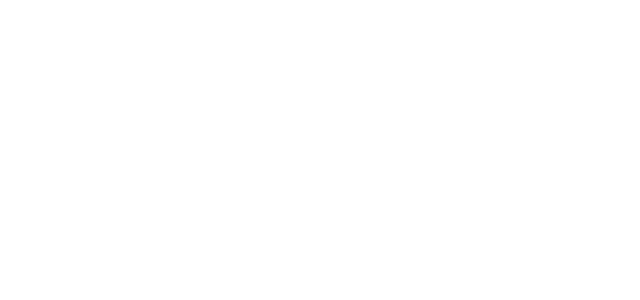
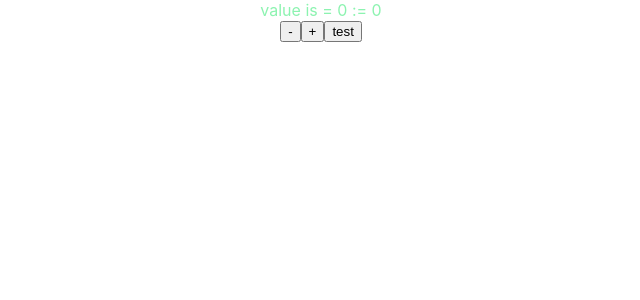
Before and after one commit to mohamadalkhbbaz/SsadaSadaaFE, a React (Create React App) app in the folder front/: page / in a window 1280 px wide. Shown: the top 300 px of the page, without its empty margins (319-959 px from the left). Built offline with nearby package versions, Linux system fonts and the light colour scheme.

Commit message:
useMemo_intial

```diff
--- a/front/src/App.js
+++ b/front/src/App.js
@@ -1,4 +1,6 @@
 import './App.css';
+// import UseMemoEx from './components/UseMemoEx';
+import UseMemoEx2 from './components/UseMemoEx';
 // import UseStateEx from './components/UseStateEx';
 // import UseEffectEx from './components/UseEffectEx';
 // import UseRefEx from './components/UseRefEx';
@@ -9,7 +11,8 @@
       {/* <UseStateEx /> */}
       {/* <UseEffectEx/> */}
       {/* <UseRefEx /> */}
-
+      {/* <UseMemoEx/> */}
+      <UseMemoEx2 />
 
     </div>
   );
--- /dev/null
+++ b/front/src/components/UseMemoEx.js
@@ -0,0 +1,27 @@
+import React, { useMemo, useState } from 'react'
+
+const UseMemoEx = () => {
+    var randomColor = '#'+ Math.floor(Math.random() * 16777215).toString(16);
+
+    const [counter,setCounter]=useState(0);
+    const [test,SetTest] = useState('');
+
+    const result = useMemo(() => {
+        return (
+            <div style={{color:randomColor}}>
+            value is = {counter} := {counter *2 }
+        </div>
+        )
+    },[counter])
+
+  return (
+    <div>
+        {result}
+        <button onClick={() => setCounter(counter - 1)}>-</button>
+        <button onClick={() => setCounter(counter + 1)}>+</button>
+        <button onClick={() => SetTest(test + 1)}>test</button>
+    </div>
+  )
+}
+
+export default UseMemoEx
```
Also changed, not shown: front/src/components/UseMemoEx2.js (added, +25 -0 lines), front/+WhatIs/info.txt.
